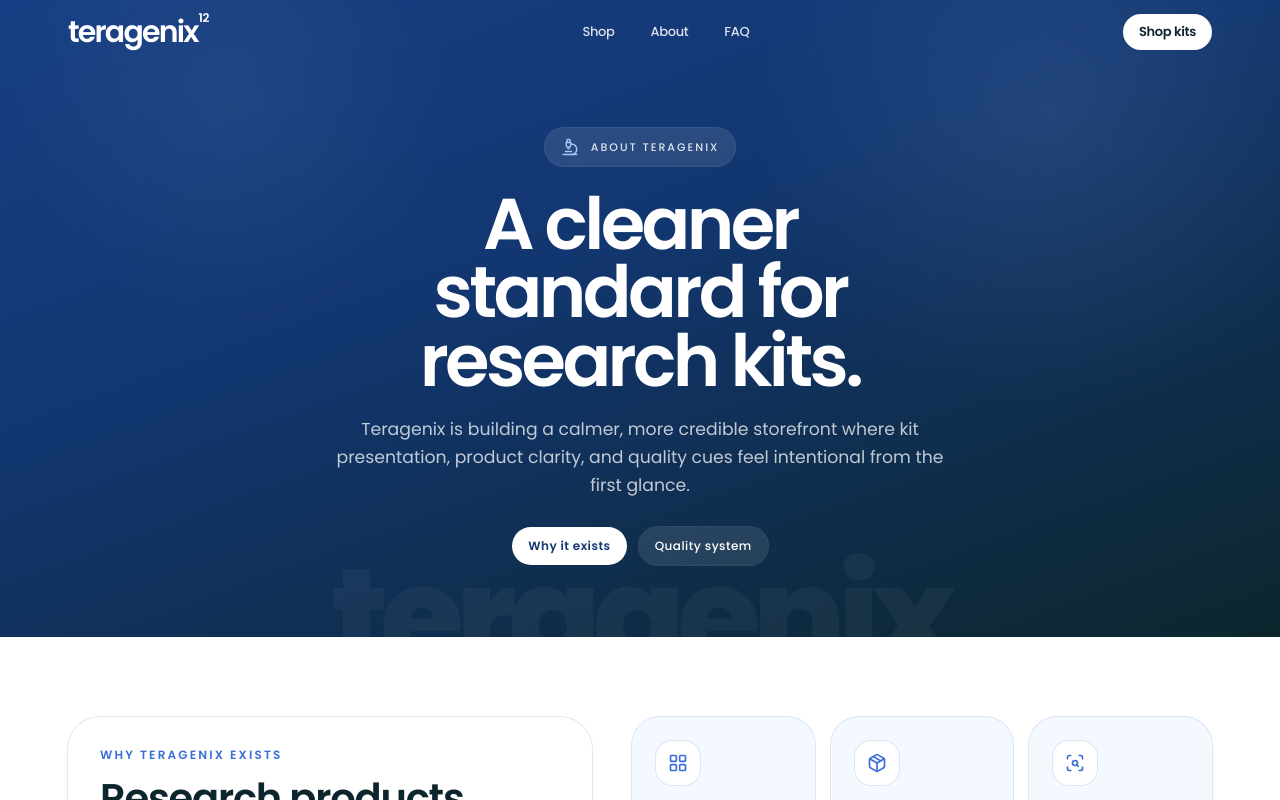
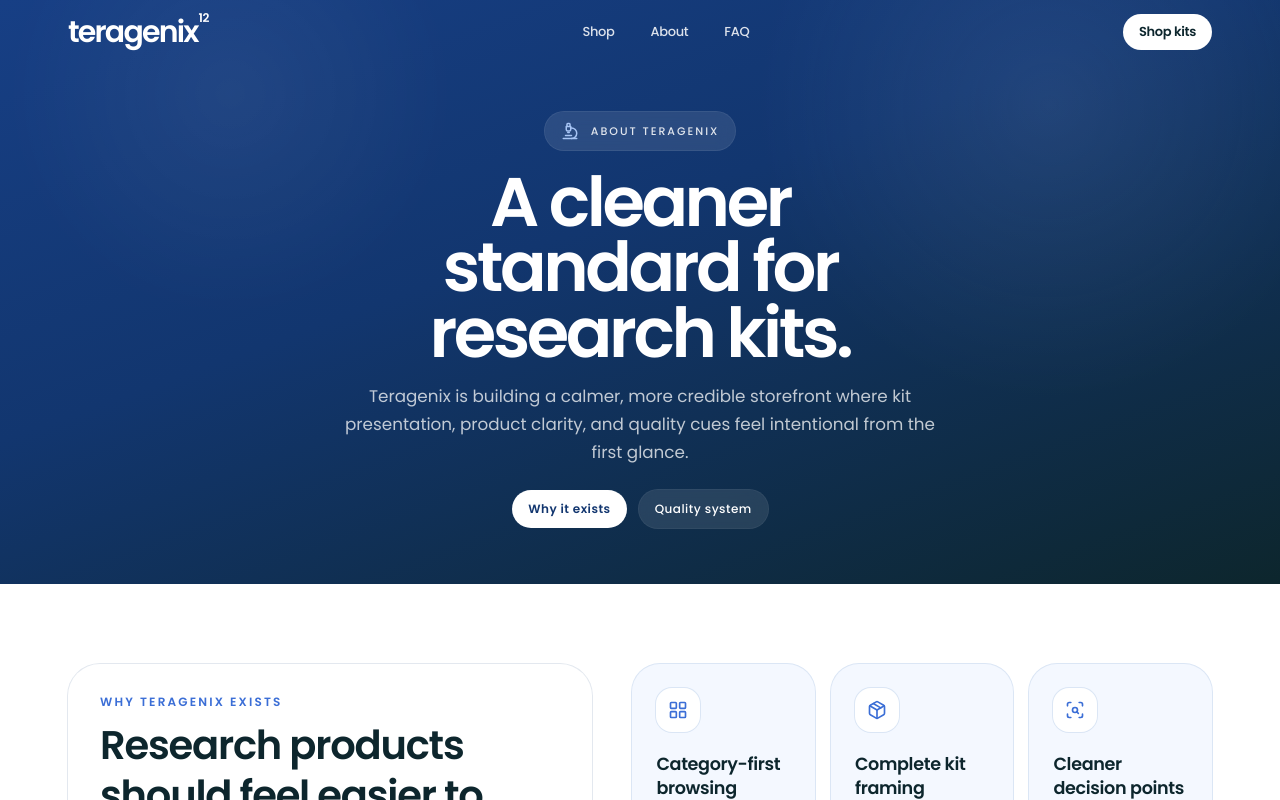
Before and after one commit to sethschnrt/teragenix, a Next.js app: page /about in a window 1280 px wide. Shown: the top 800 px of the page. Built offline with nearby package versions, Linux system fonts and the light colour scheme.

Commit message:
tighten about hero spacing

```diff
--- a/src/app/about/page.tsx
+++ b/src/app/about/page.tsx
@@ -68,16 +68,11 @@ const qualityPoints = [
 export default function AboutPage() {
   return (
     <main>
-      <section className="relative overflow-hidden bg-[linear-gradient(160deg,_#173f85_0%,_#12366f_42%,_#0d262d_100%)] pt-24 text-white sm:pt-28 lg:pt-32">
+      <section className="relative overflow-hidden bg-[linear-gradient(160deg,_#173f85_0%,_#12366f_42%,_#0d262d_100%)] pt-20 text-white sm:pt-24 lg:pt-28">
         <div className="pointer-events-none absolute inset-0 opacity-60 [background-image:radial-gradient(circle_at_18%_16%,rgba(255,255,255,0.09),transparent_20%),radial-gradient(circle_at_82%_18%,rgba(168,197,245,0.18),transparent_26%)]" />
-        <div className="pointer-events-none absolute inset-x-0 bottom-[-3rem] flex justify-center">
-          <span className="select-none whitespace-nowrap font-sans text-[5rem] font-extrabold leading-none tracking-[-0.06em] text-white/[0.045] sm:text-[7rem] lg:text-[8.5rem]">
-            teragenix
-          </span>
-        </div>
 
-        <div className="relative mx-auto max-w-[1240px] px-5 pb-14 sm:px-8 lg:px-12 lg:pb-18">
-          <div className="mx-auto flex max-w-[760px] flex-col items-center text-center">
+        <div className="relative mx-auto max-w-[1240px] px-5 pb-10 sm:px-8 sm:pb-12 lg:px-12 lg:pb-14">
+          <div className="mx-auto flex max-w-[720px] flex-col items-center text-center">
             <div className="inline-flex items-center gap-3 rounded-full bg-white/10 px-4 py-2.5 ring-1 ring-white/16 backdrop-blur-sm">
               <Microscope className="h-4.5 w-4.5 text-[#a8c5f5]" />
               <span className="text-[11px] font-medium tracking-[0.18em] text-white/86">
@@ -85,15 +80,15 @@ export default function AboutPage() {
               </span>
             </div>
 
-            <h1 className="mt-6 max-w-[12ch] text-[2.85rem] font-semibold leading-[0.95] tracking-[-0.05em] text-white sm:text-[3.65rem] lg:text-[4.5rem]">
+            <h1 className="mt-5 max-w-[11ch] text-[2.85rem] font-semibold leading-[0.95] tracking-[-0.05em] text-white sm:text-[3.55rem] lg:text-[4.3rem]">
               A cleaner standard for research kits.
             </h1>
 
-            <p className="mt-5 max-w-[640px] text-[1rem] leading-7 text-white/74 sm:text-[1.08rem]">
+            <p className="mt-4 max-w-[620px] text-[1rem] leading-7 text-white/74 sm:text-[1.05rem]">
               Teragenix is building a calmer, more credible storefront where kit presentation, product clarity, and quality cues feel intentional from the first glance.
             </p>
 
-            <div className="mt-7 flex flex-wrap justify-center gap-3">
+            <div className="mt-6 flex flex-wrap justify-center gap-3">
               <Link
                 href="#why"
                 className="tg-link-pill inline-flex items-center rounded-full bg-white px-4 py-2.5 text-[12px] font-semibold tracking-[0.04em] text-[#12366f]"
```
